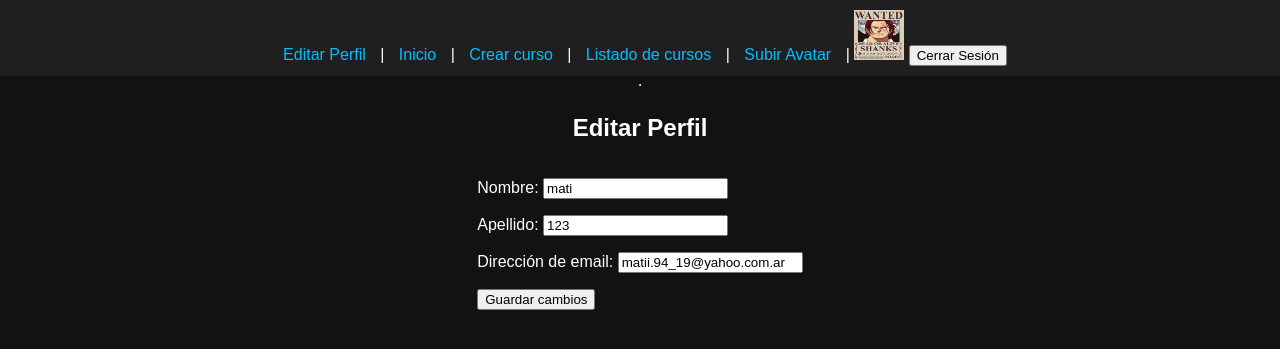
After one commit to ElKabesas/matias-coderhouse, a Django app: page /editar-perfil/ in a window 1280 px wide. The commit adds this page. Shown: the top 349 px of the page. Run offline with Django 5.2, Linux system fonts and the light colour scheme; a user stored in the database is signed in; data comes from the database, SQL or seed files in the repository; both versions use the stored data as it was after the commit.

Commit message:
culminaciondelavatar

```diff
--- /dev/null
+++ b/matias_coderhouse/matias_aplicacion/context_processors.py
@@ -0,0 +1,7 @@
+from .models import Avatar
+
+def avatar_context(request):
+    avatar = None
+    if request.user.is_authenticated:
+        avatar = Avatar.objects.filter(user=request.user).first()
+    return {'avatar': avatar}
--- a/matias_coderhouse/matias_aplicacion/forms.py
+++ b/matias_coderhouse/matias_aplicacion/forms.py
@@ -1,8 +1,25 @@
 from django import forms
 from .models import Curso
+from .models import Avatar
+from django.contrib.auth.models import User
+from django.contrib.auth.forms import UserChangeForm
 
 class CursoForm(forms.ModelForm):
 
     class Meta:
         model = Curso
         fields = ['nombre', 'puntos']
+
+
+
+class CustomUserChangeForm(UserChangeForm):
+    password = None  # Ocultamos el campo de contraseña
+
+    class Meta:
+        model = User
+        fields = ['first_name', 'last_name', 'email']
+
+class AvatarForm(forms.ModelForm):
+    class Meta:
+        model = Avatar
+        fields = ['imagen']
--- a/matias_coderhouse/matias_aplicacion/models.py
+++ b/matias_coderhouse/matias_aplicacion/models.py
@@ -1,4 +1,6 @@
 from django.db import models
+from django.contrib.auth.models import User
+
 
 # Create your models here.
 class Curso(models.Model):
@@ -7,3 +9,10 @@
 
     def __str__(self):
         return self.nombre
+
+class Avatar(models.Model):
+    user = models.ForeignKey(User, on_delete=models.CASCADE)
+    imagen = models.ImageField(upload_to='avatares')
+
+    def __str__(self):
+        return f"Avatar de {self.user.username}"
--- /dev/null
+++ b/matias_coderhouse/matias_aplicacion/templates/matias_aplicacion/editar_perfil.html
@@ -0,0 +1,9 @@
+{% extends 'matias_aplicacion/index.html' %}
+{% block content %}
+    <h2>Editar Perfil</h2>
+    <form method="post">
+        {% csrf_token %}
+        {{ form.as_p }}
+        <button type="submit">Guardar cambios</button>
+    </form>
+{% endblock %}
--- a/matias_coderhouse/matias_aplicacion/templates/matias_aplicacion/navbar.html
+++ b/matias_coderhouse/matias_aplicacion/templates/matias_aplicacion/navbar.html
@@ -9,9 +9,26 @@
 </head>
 <body>
     <nav>
-        <a href="{% url 'inicio' %}">Inicio</a> |
-        <a href="{% url 'crear_curso' %}">Crear curso</a> |
-        <a href="{% url 'listado_cursos' %}">Listado de cursos</a>
+        {% if user.is_authenticated %}
+            <a href="{% url 'editar_perfil' %}">Editar Perfil</a> |
+            <a href="{% url 'inicio' %}">Inicio</a> |
+            <a href="{% url 'crear_curso' %}">Crear curso</a> |
+            <a href="{% url 'listado_cursos' %}">Listado de cursos</a> |
+            <a href="{% url 'agregar_avatar' %}">Subir Avatar</a> |
+
+
+
+            {% if avatar %}
+            <img src="{{ avatar.imagen.url }}" alt="Avatar" width="50" height="50">
+        {% endif %}
+
+            <form method="post" action="{% url 'logout' %}" style="display:inline;">
+                {% csrf_token %}
+                <button type="submit">Cerrar Sesión</button>
+            </form>
+        {% else %}
+            <a href="{% url 'login' %}">Iniciar Sesión</a>
+        {% endif %}
     </nav>
     <hr>
 
--- a/matias_coderhouse/matias_aplicacion/urls.py
+++ b/matias_coderhouse/matias_aplicacion/urls.py
@@ -2,6 +2,10 @@
 from . import views
 from .views import CursoUpdateView
 from .views import CursoDeleteView
+from .views import editar_perfil
+from .views import agregar_avatar
+from django.contrib.auth.views import LoginView
+from django.contrib.auth.views import LogoutView
 
 
 
@@ -12,5 +16,9 @@
     path('curso/<int:pk>/', views.CursoDetalleView.as_view(), name='detalle_curso'),
     path('curso/editar/<int:pk>/', CursoUpdateView.as_view(), name='editar_curso'),
     path('curso/eliminar/<int:pk>/', CursoDeleteView.as_view(), name='eliminar_curso'),
+    path('editar-perfil/', editar_perfil, name='editar_perfil'),
+    path('agregar_avatar/', agregar_avatar, name='agregar_avatar'),
+    path('login/', LoginView.as_view(template_name='matias_aplicacion/login.html'), name='login'),
+     path('logout/', LogoutView.as_view(), name='logout'),
 
 ]
--- a/matias_coderhouse/matias_aplicacion/views.py
+++ b/matias_coderhouse/matias_aplicacion/views.py
@@ -1,11 +1,15 @@
 from django.shortcuts import render, redirect
 from .models import Curso
 from .forms import CursoForm
+from .forms import AvatarForm
+from .models import Avatar
 from django.urls import reverse_lazy
 from django.views.generic.detail import DetailView
 from django.views.generic.edit import UpdateView
 from django.views.generic.edit import DeleteView
 from django.views.generic.edit import UpdateView
+from django.contrib.auth.decorators import login_required
+from .forms import CustomUserChangeForm
 
 
 
@@ -43,3 +47,37 @@
     model = Curso
     template_name = 'matias_aplicacion/curso_confirm_delete.html'
     success_url = reverse_lazy('listado_cursos')  # redirige después de eliminar
+
+
+
+@login_required
+def editar_perfil(request):
+    if request.method == 'POST':
+        form = CustomUserChangeForm(request.POST, instance=request.user)
+        if form.is_valid():
+            form.save()
+            return redirect('inicio')  # o cualquier página de éxito
+    else:
+        form = CustomUserChangeForm(instance=request.user)
+
+    return render(request, 'matias_aplicacion/editar_perfil.html', {'form': form})
+
+
+
+@login_required
+def agregar_avatar(request):
+    if request.method == 'POST':
+        form = AvatarForm(request.POST, request.FILES)
+        if form.is_valid():
+            avatar = form.save(commit=False)
+            avatar.user = request.user
+
+            # Eliminar avatares anteriores del usuario (opcional)
+            Avatar.objects.filter(user=request.user).delete()
+
+            avatar.save()
+            return redirect('inicio')
+    else:
+        form = AvatarForm()
+
+    return render(request, 'matias_aplicacion/agregar_avatar.html', {'form': form})
--- a/matias_coderhouse/matias_coderhouse/urls.py
+++ b/matias_coderhouse/matias_coderhouse/urls.py
@@ -18,10 +18,15 @@
 from django.contrib import admin
 from django.urls import path, include
 from matias_aplicacion import views
-
+from django.conf import settings
+from django.conf.urls.static import static
 
 urlpatterns = [
     path('admin/', admin.site.urls),
     path('', views.inicio, name='inicio'),
-    path('', include('matias_aplicacion.urls')),  # esto conecta tu app
+    path('', include('matias_aplicacion.urls')),
+
 ]
+
+if settings.DEBUG:
+    urlpatterns += static(settings.MEDIA_URL, document_root=settings.MEDIA_ROOT)
```
Also changed, not shown: matias_coderhouse/matias_aplicacion/templates/matias_aplicacion/agregar_avatar.html (added, +10 -0 lines), matias_coderhouse/matias_aplicacion/templates/matias_aplicacion/login.html (added, +10 -0 lines), matias_coderhouse/matias_coderhouse/settings.py (+16 -1 lines), matias_coderhouse/db.sqlite3, matias_coderhouse/matias_aplicacion/migrations/0004_avatar.py (added), matias_coderhouse/media/avatares/1_6.jpeg (added), matias_coderhouse/media/avatares/Shanks.jpeg (added), matias_coderhouse/media/avatares/Shanks_49kGIro.jpeg (added), matias_coderhouse/media/avatares/Shanks_kVsrhS9.jpeg (added), matias_coderhouse/media/avatares/Shanks_pDNjog4.jpeg (added).
